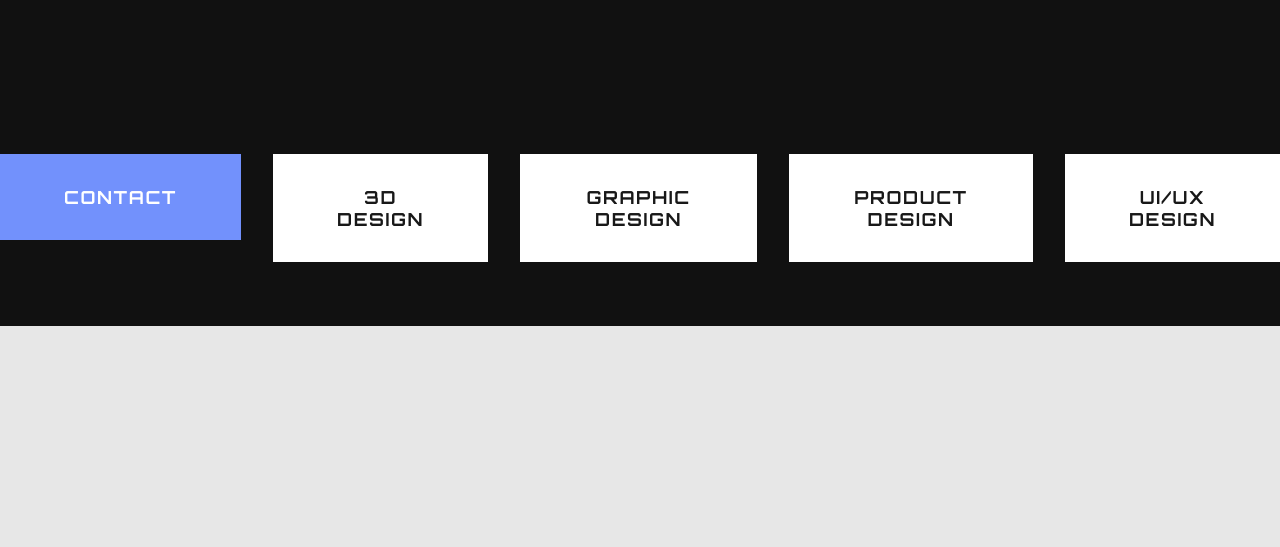
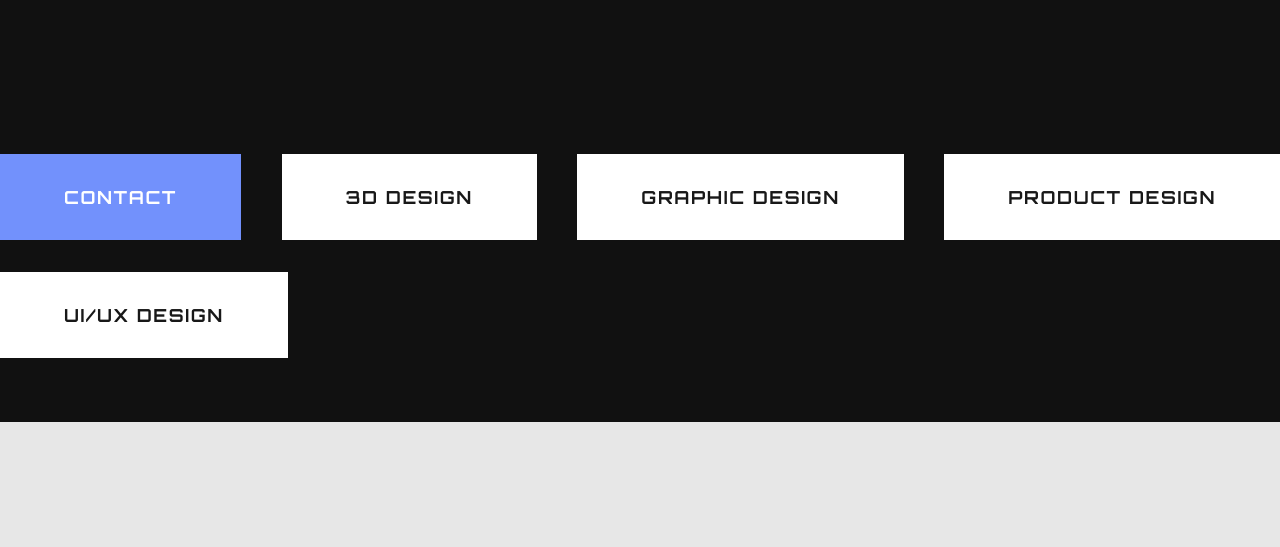
Before and after one commit to Foianu/Brand-Web, a plain HTML site: page index.html in a window 1280 px wide. Shown: the part 686-1233 px from the top of the page. Drawn offline with Linux system fonts and the light colour scheme.

Commit message:
modified container-3 btns

```diff
--- a/css/styles.css
+++ b/css/styles.css
@@ -118,7 +118,8 @@ main {
 
 .container-3 {
     display: flex;
-    justify-content: start;
+    justify-content: space-between;
+    flex-wrap: wrap;
     text-align: center;
     gap: 2rem;
     padding: 4rem 0 4rem 0;
```
